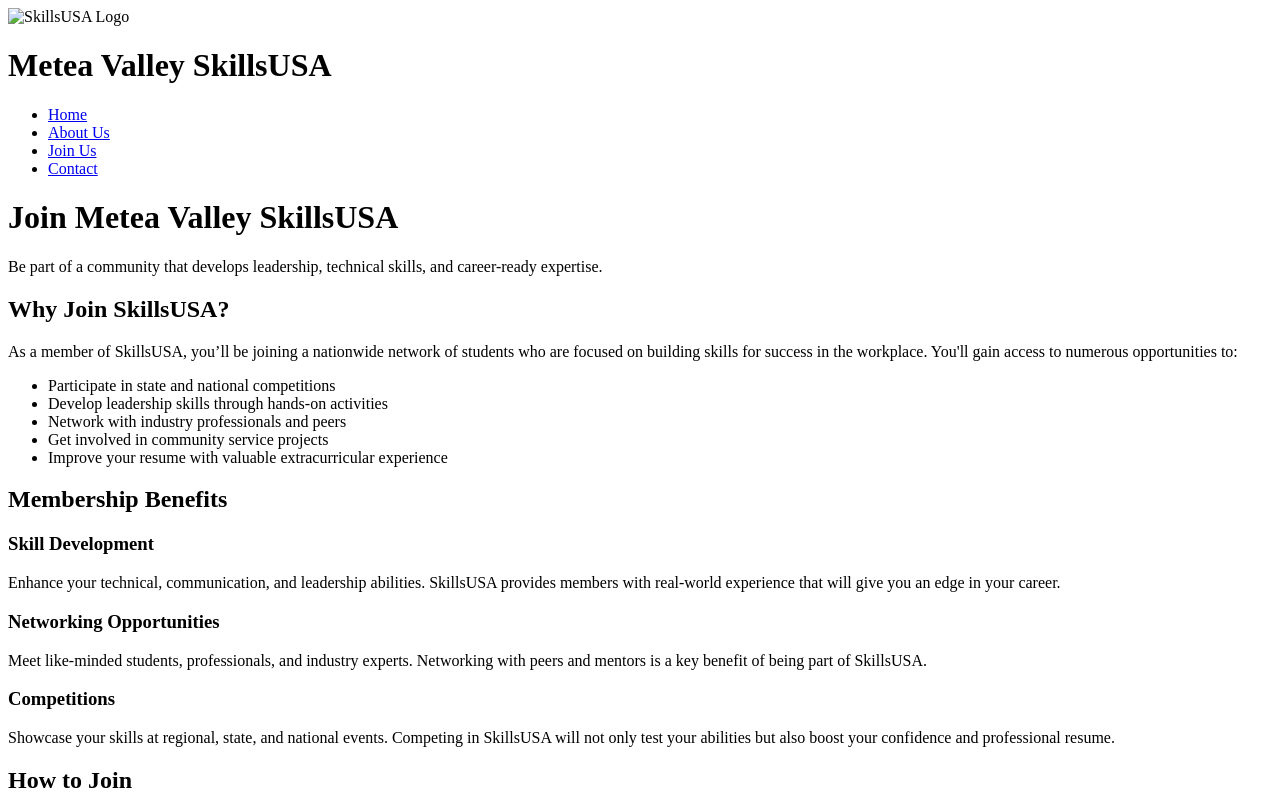
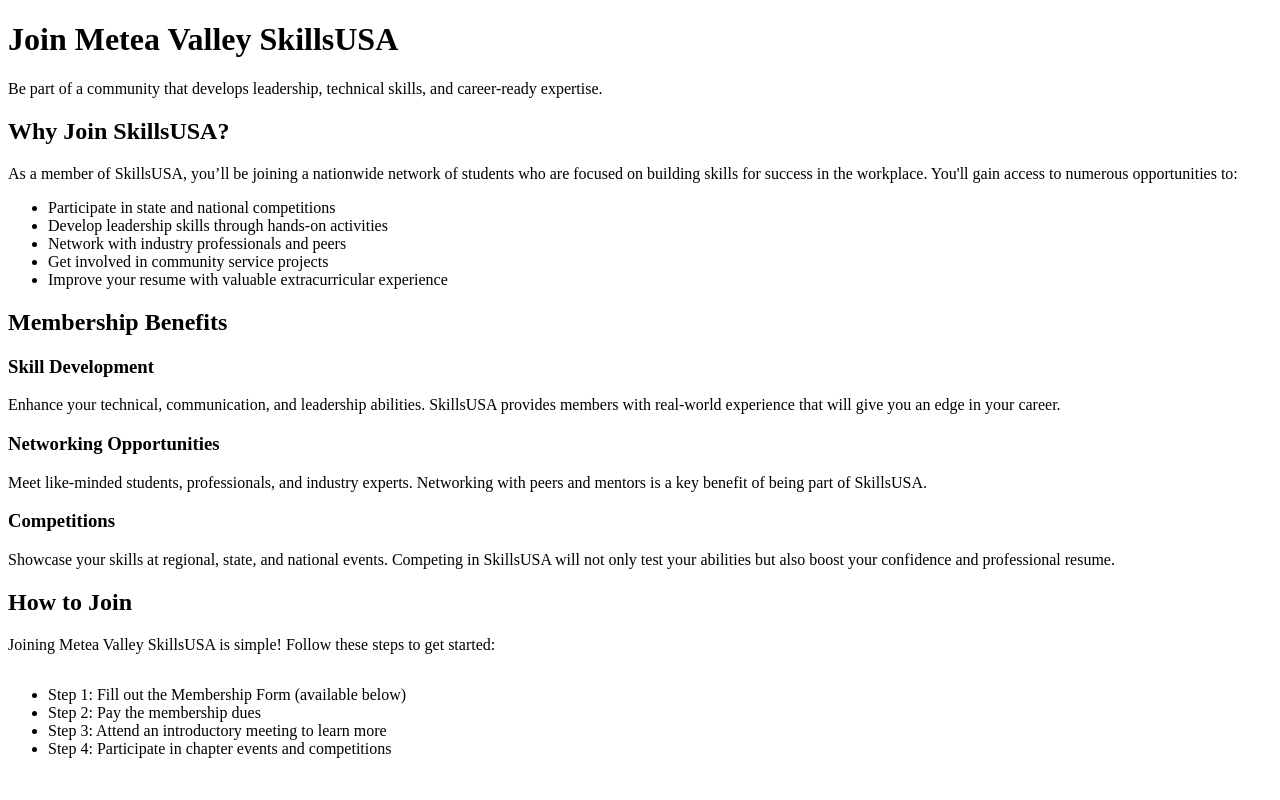
Before and after one commit to RK-DOTCOM/SKILLSUSA-WEB, a plain HTML site: page pages/join.html in a window 1280 px wide. Shown: the top 800 px of the page. Drawn offline with Linux system fonts and the light colour scheme.

```diff
--- a/pages/join.html
+++ b/pages/join.html
@@ -7,22 +7,6 @@
     <title>Join Us - Metea Valley SkillsUSA</title>
 </head>
 <body>
-
-    <!-- Header -->
-    <header>
-        <div class="logo">
-            <img src="skillsusa_logo.png" alt="SkillsUSA Logo">
-            <h1>Metea Valley SkillsUSA</h1>
-        </div>
-        <nav>
-            <ul>
-                <li><a href="index.html">Home</a></li>
-                <li><a href="about.html">About Us</a></li>
-                <li><a href="join.html">Join Us</a></li>
-                <li><a href="#contact">Contact</a></li>
-            </ul>
-        </nav>
-    </header>
 
     <!-- Join Us Hero Section -->
     <div class="join-hero">
```
Also changed, not shown: pages/about.html (+0 -16 lines), pages/contact.html (+0 -17 lines), pages/home.html (+0 -16 lines), router.js (+6 -2 lines), pages/404.html (added).
